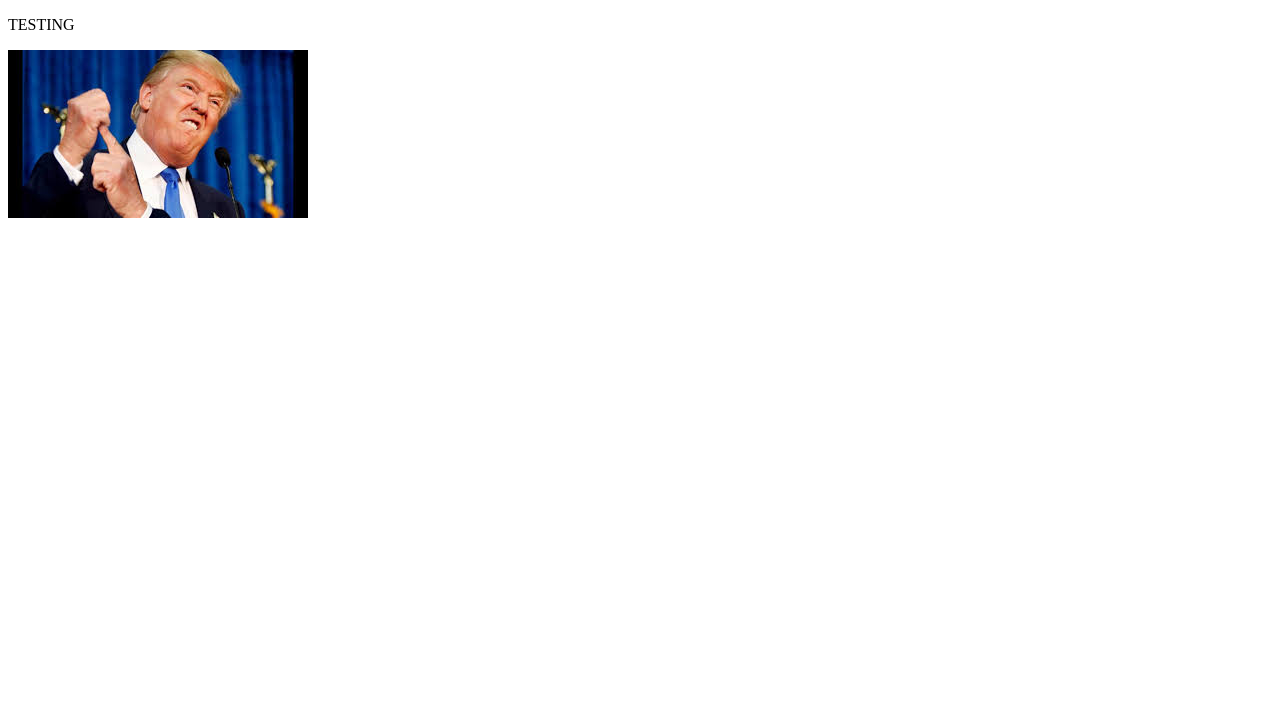
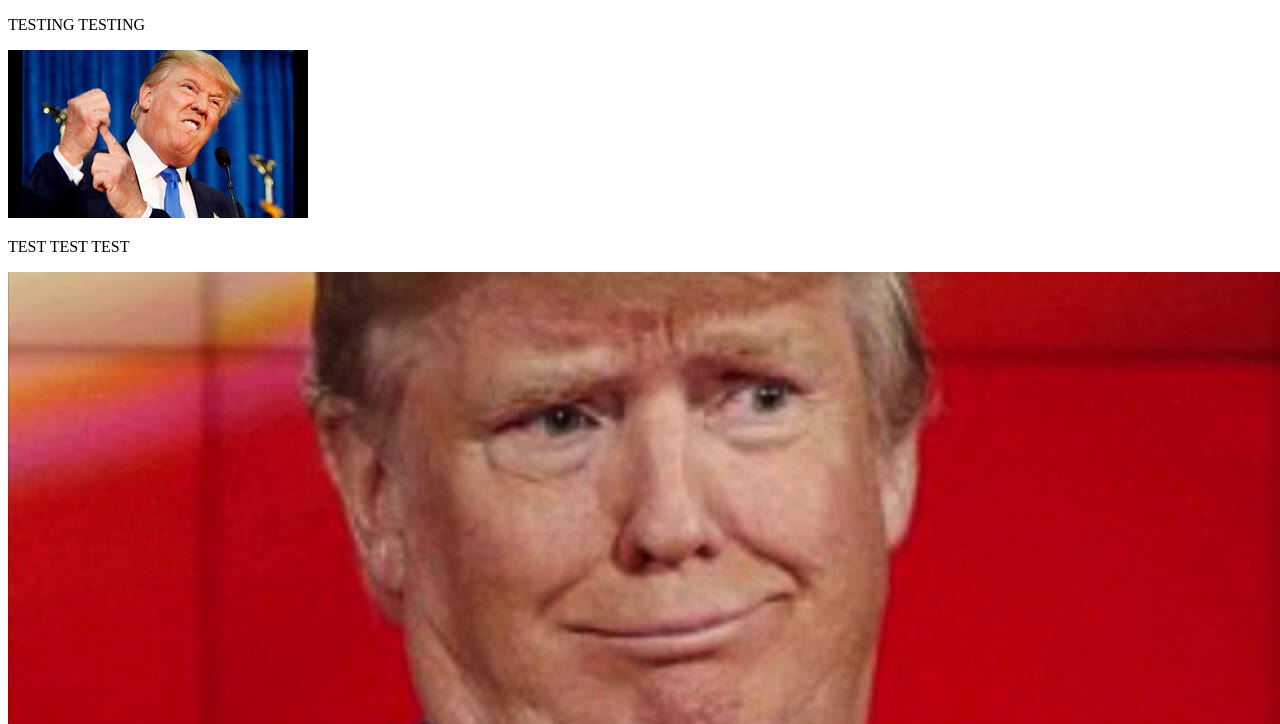
Before and after one commit to Cbouv/REPO, a plain HTML site: page index.html in a window 1280 px wide. Shown: the top 724 px of the page. Drawn offline with Linux system fonts and the light colour scheme.

Commit message:
ajout de image 2

```diff
--- a/index.html
+++ b/index.html
@@ -7,7 +7,9 @@
 	<title>Document</title>
 </head>
 <body>
-	<p>TESTING</p>
+	<p>TESTING TESTING</p>
 	<img src="image/trump.jfif" alt="">
+	<p> TEST TEST TEST</p>
+	<img src="image2/maxresdefault.jpg" alt="">
 </body>
 </html>
```
Also changed, not shown: image2/maxresdefault.jpg (added).
